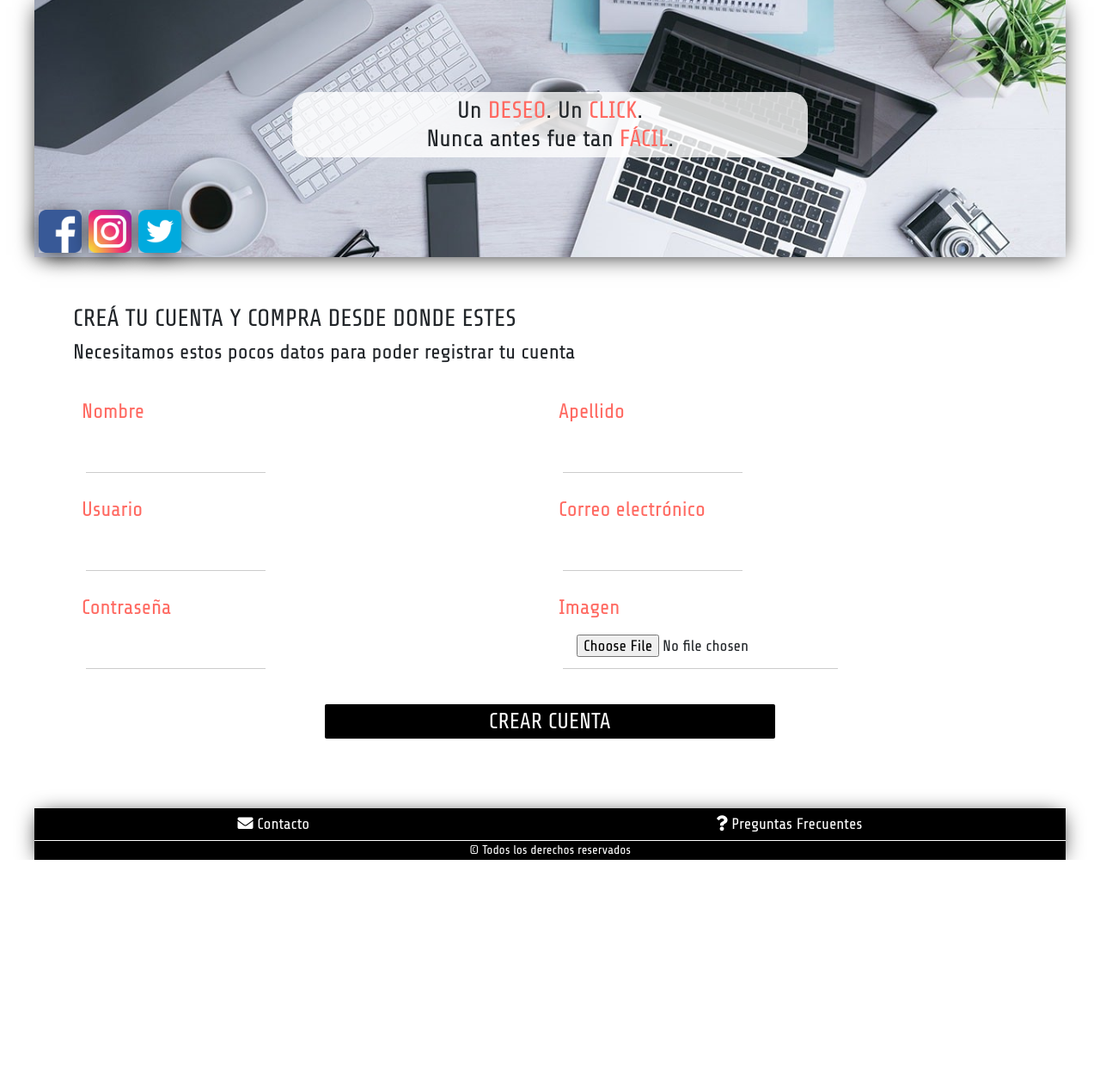
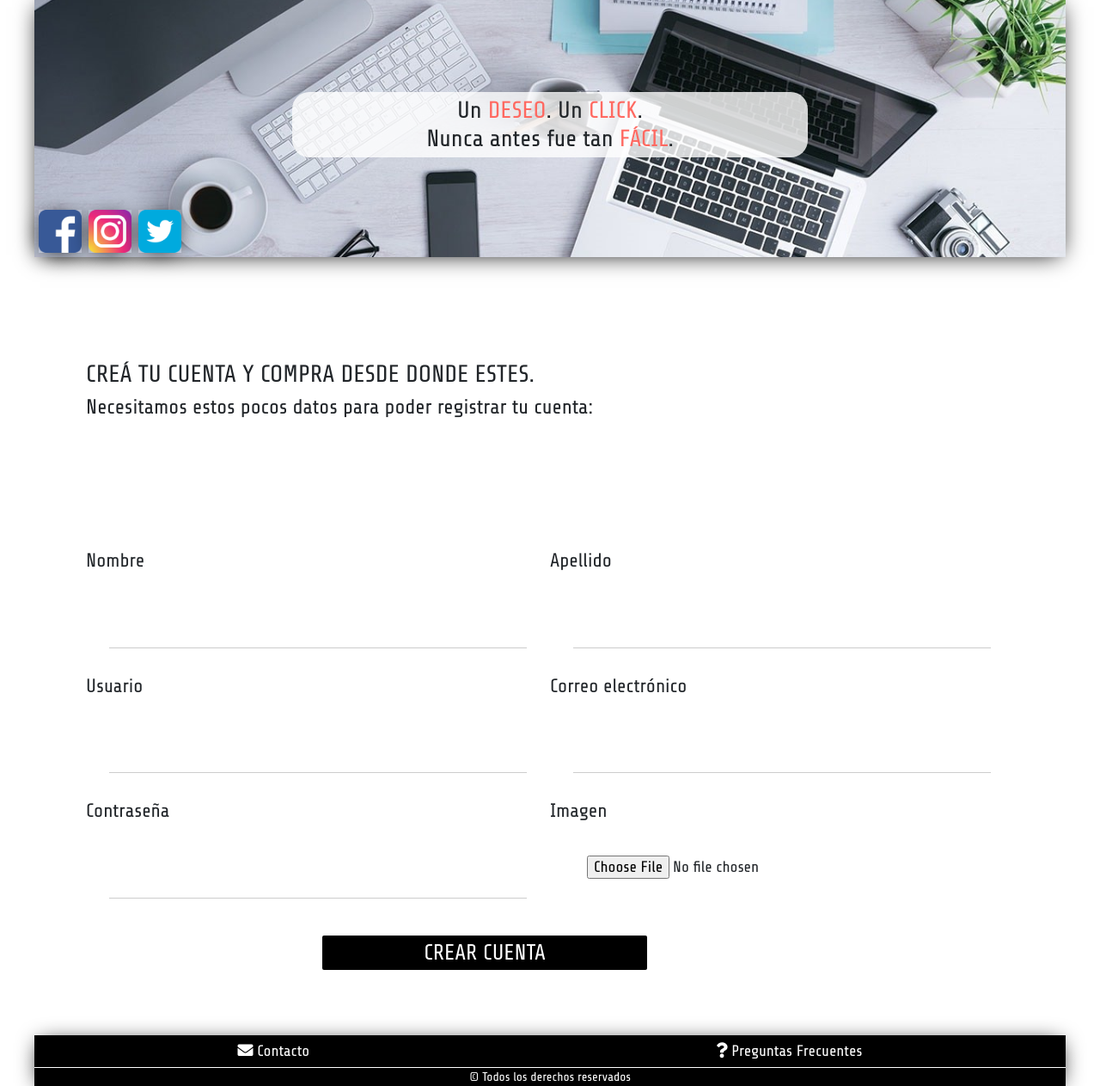
Before and after one commit to OnnigPano/proyecto_integrador, a PHP site: page /register.php in a window 1280 px wide. Shown: the part 196-1459 px from the top of the page at 86% size. Before the commit the page ends 1196 px from the top, so only its background shows below. Run offline with PHP 8.4, Linux system fonts and the light colour scheme; some libraries are stand-ins or nearby versions.

Commit message:
corrección mobile en register.php y optimizar css register/login

```diff
--- a/css/app.css
+++ b/css/app.css
@@ -464,18 +464,26 @@ body {
 
 }
 
-/* PAGINA DE LOGIN */
-input {
-display: block;
-height: 40px;
-width: 98%;
-padding: 0 16px;
-border: 1px solid #d9d9d9;
-font-size: large;
-margin: 5px;
+/* FORMATO FORMULARIO */
+.main-container-form{
+  display: flex;
+  flex-direction: column;
+  text-align: center;
+  margin-top: 5%;
 }
 
-.buttonLogin {
+input {
+display: flex;
+border: 0;
+border-bottom: 1px solid #ccc;
+width: 90%;
+height: 50px;
+margin: 5%;
+padding: 0 16px;
+font-size: large;
+}
+
+.button-form {
 margin: 16px 5px;
 background-color: black;
 border: 0;
@@ -486,8 +494,10 @@ cursor: pointer;
 font-size: 1.6rem;
 font-family: inherit;
 height: 40px;
-width: 98%;
+width: 70%;
 }
+
+/* PAGINA DE LOGIN */
 
 .forgot-password {
 display: block;
@@ -498,52 +508,52 @@ border: 0;
 color: #ff6961;
 text-align: center;
 }
-.join {
+.join-formLogin {
 display: block;
 margin: 12px 0 0;
 font-size: 1.4rem;
 color: black;
 text-align: center;
-padding-bottom: 100%;
+padding-bottom: 5%;
 }
-.join a {
+
+.join-formLogin a {
   text-decoration: none;
     color: #ff6961;
-}
-/* PAGINA DE REGISTRO */
-
-.formRegister {
-  display: flex;
-  flex-wrap: wrap;
-  justify-content: center;
-  padding-bottom: 100%;
+  font-size: 1.4rem;
 }
 
-.formRegister div {
-  width: 50%;
-padding: 10px;
+/* PAGINA DE REGISTRO */
+ label {
+  font-size: 1.4rem;
+  text-align: left;
  }
-.inputRegister input {
-  border: 0;
-  border-bottom: 1px solid #ccc;
-  width: auto;
+  .avatarInput{
+    border:0px;
   }
 
-label {
-  font-size: 2em;
-  color: #ff6961;
+  .message-register{
+    text-align: left;
+    margin: 5%;
   }
 
-.container-register {
+@media (min-width: 768px) {
+  .formRegister{
     display: flex;
-justify-content: center;
-flex-direction: column;
+    flex-direction: row;
+    flex-wrap: wrap;
+    justify-content:space-around;
+    text-align: left;
+    padding: 5%;
   }
 
-.margin-top{
-  margin-top: 5%;
+  .boxRegistry{
+    width: 50%;
+  }
 }
 
+
+/* MEDIA QUERY  */
 @media ( min-width: 768px ) {
   .logo {
     font-size: 3em;
--- a/register.php
+++ b/register.php
@@ -6,43 +6,51 @@
 
 ?>
 
-    <div class="container">
-        <div class="onlyText-register margin-top">
-          <h3>CREÁ TU CUENTA Y COMPRA DESDE DONDE ESTES</h3>
-          <h4>Necesitamos estos pocos datos para poder registrar tu cuenta</h4>
+    <section class="main-container-form">
+        <div class="message-register">
+          <h3>CREÁ TU CUENTA Y COMPRA DESDE DONDE ESTES.</h3>
+          <h4>Necesitamos estos pocos datos para poder registrar tu cuenta:</h4>
         </div>
 
         <br>
-        <form class="formRegister" action="index.php" method="post" style="padding-bottom: 5%">
-          <div class="inputRegister">
-            <label for="nameRegister">Nombre</label>
+        <form class="formRegister" action="index.php" method="post">
+
+          <div class="boxRegistry">
+            <label for="">Nombre</label>
             <input type="text" name="nameRegister" value="">
           </div>
-          <div class="inputRegister">
-            <label for="surnameRegister">Apellido</label>
+
+          <div class="boxRegistry">
+            <label for="">Apellido</label>
             <input type="text" name="surnameRegister" value="">
           </div>
-          <div class="inputRegister">
+
+          <div class="boxRegistry">
             <label for="userName">Usuario</label>
             <input type="text" name="userName" value="">
           </div>
-          <div class="inputRegister">
-            <label for="emailUser">Correo electrónico</label>
+
+          <div class="boxRegistry">
+            <label for="">Correo electrónico</label>
             <input type="email" name="emailUser" value="">
           </div>
-          <div class="inputRegister">
-            <label for="userPassword">Contraseña</label>
+
+          <div class="boxRegistry">
+            <label for="">Contraseña</label>
             <input type="password" name="userPassword" value="">
           </div>
-          <div class="inputRegister">
-            <label for="avatarRegister">Imagen</label>
-            <input type="file" name="avatarRegister" value="">
+
+          <div class="boxRegistry">
+            <label for="">Imagen</label>
+            <input class="avatarInput" type="file" name="avatarRegister" value="">
           </div>
-          <div class="buttonRegister">
-              <button class="buttonLogin" type="submit" name="buttonRegister">CREAR CUENTA</button>
+
+          <div class="boxRegistry">
+              <button class="button-form" type="submit" name="buttonRegister">CREAR CUENTA</button>
           </div>
+
         </form>
-        </div>
+      </section>
 
         <?php
 
```
Also changed, not shown: login.php (+11 -9 lines). Lines whose indentation alone changed are shown as unchanged.
